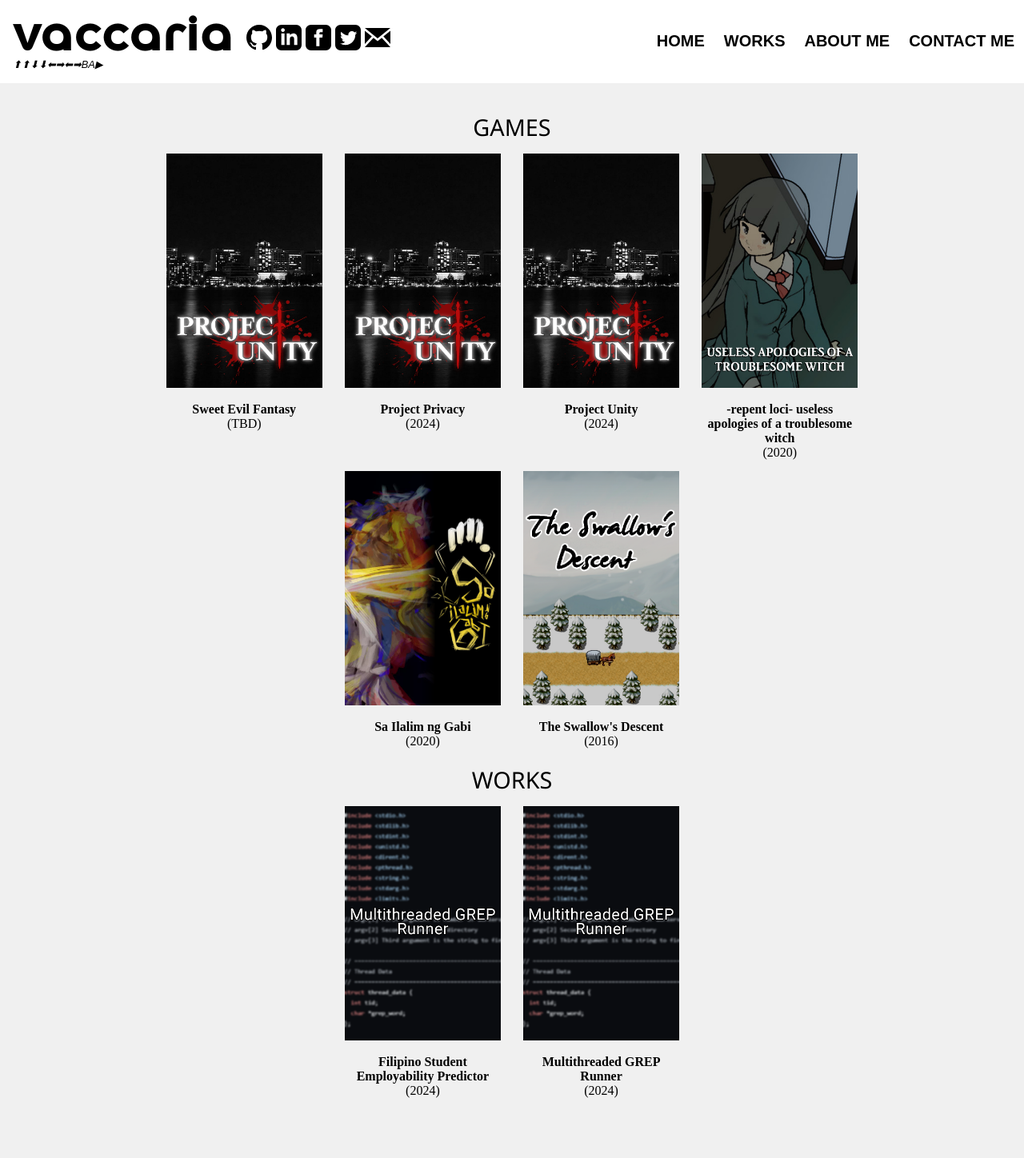
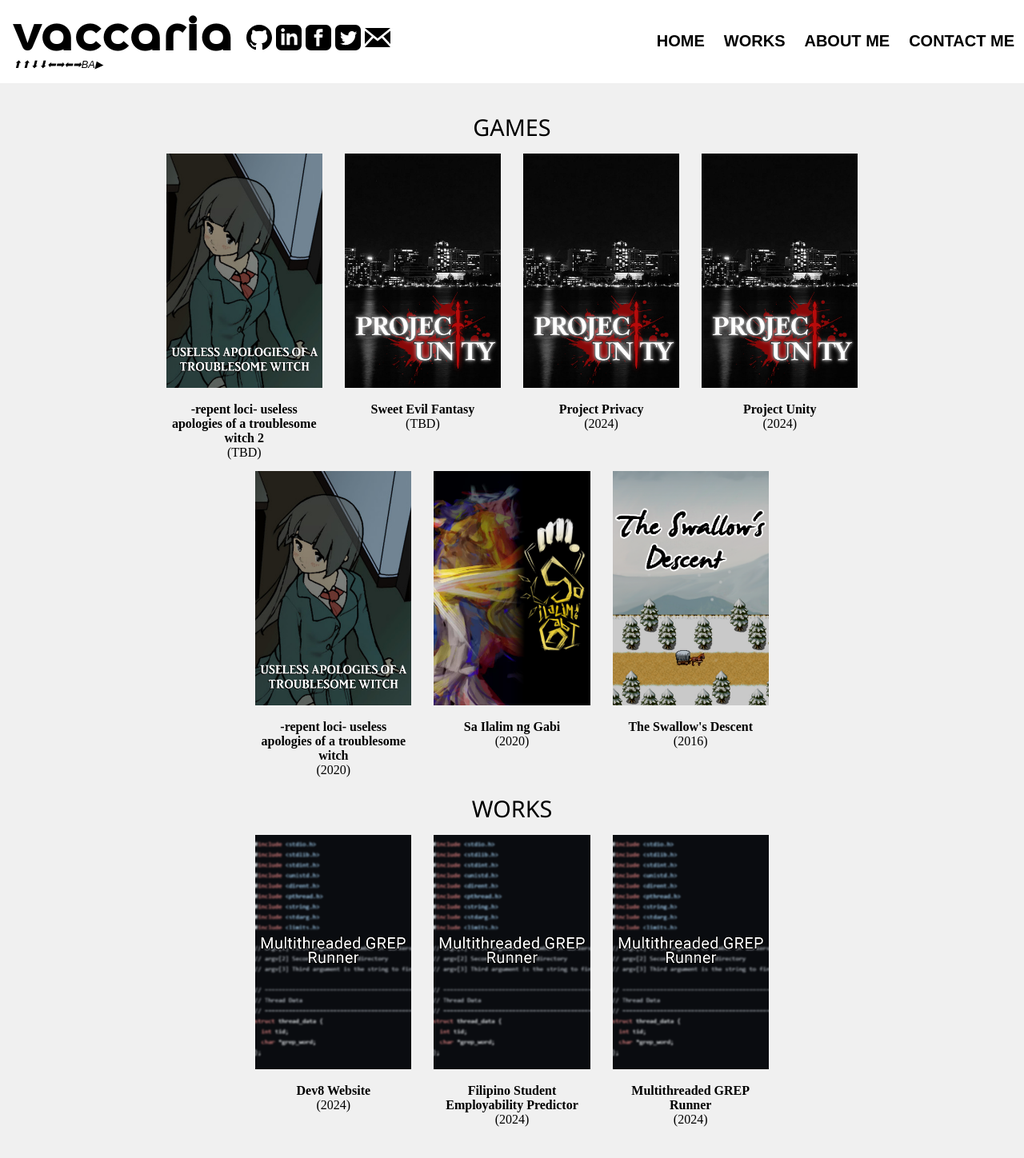
Before and after one commit to FlamingHerb/flamingherb.github.io, a SvelteKit app: page /works in a window 1280 px wide. Shown: the top 1448 px of the page at 80% size. Built offline with nearby package versions, Linux system fonts and the light colour scheme.

Commit message:
chore: added more works 2

```diff
--- a/src/routes/(app)/works/+page.svelte
+++ b/src/routes/(app)/works/+page.svelte
@@ -6,6 +6,13 @@
 <div class="container column-direction" style="margin-bottom: 4rem;">
     <h1>GAMES</h1>
     <div class="mini-container row-direction">
+        <figure>
+            <img class="poster" src="images/works_poster/uaoatw.png" alt="Useless Apologies of a Troublesome Witch 2 Poster">
+            <figcaption>
+              <strong>-repent loci- useless apologies of a troublesome witch 2</strong><br />
+              <span>(TBD)</span>
+            </figcaption>
+        </figure>
         <figure>
             <img class="poster" src="images/works_poster/pu.png" alt="Sweet Evil Fantasy Poster">
             <figcaption>
@@ -52,6 +59,13 @@
     <h1>WORKS</h1>
     <div class="mini-container row-direction">
         <figure>
+            <img class="poster" src="images/works_poster/mtgr.png" alt="Dev8 Website">
+            <figcaption>
+              <strong>Dev8 Website</strong><br />
+              <span>(2024)</span>
+            </figcaption>
+        </figure>
+        <figure>
             <img class="poster" src="images/works_poster/mtgr.png" alt="Filipino Student Employability Predictor Poster">
             <figcaption>
               <strong>Filipino Student Employability Predictor</strong><br />
@@ -61,7 +75,7 @@
         <figure>
             <img class="poster" src="images/works_poster/mtgr.png" alt="Multithreaded GREP Runner Poster">
             <figcaption>
-            <strong>Multithreaded GREP Runner</strong><br />
+              <strong>Multithreaded GREP Runner</strong><br />
               <span>(2024)</span>
             </figcaption>
        </figure>
```
